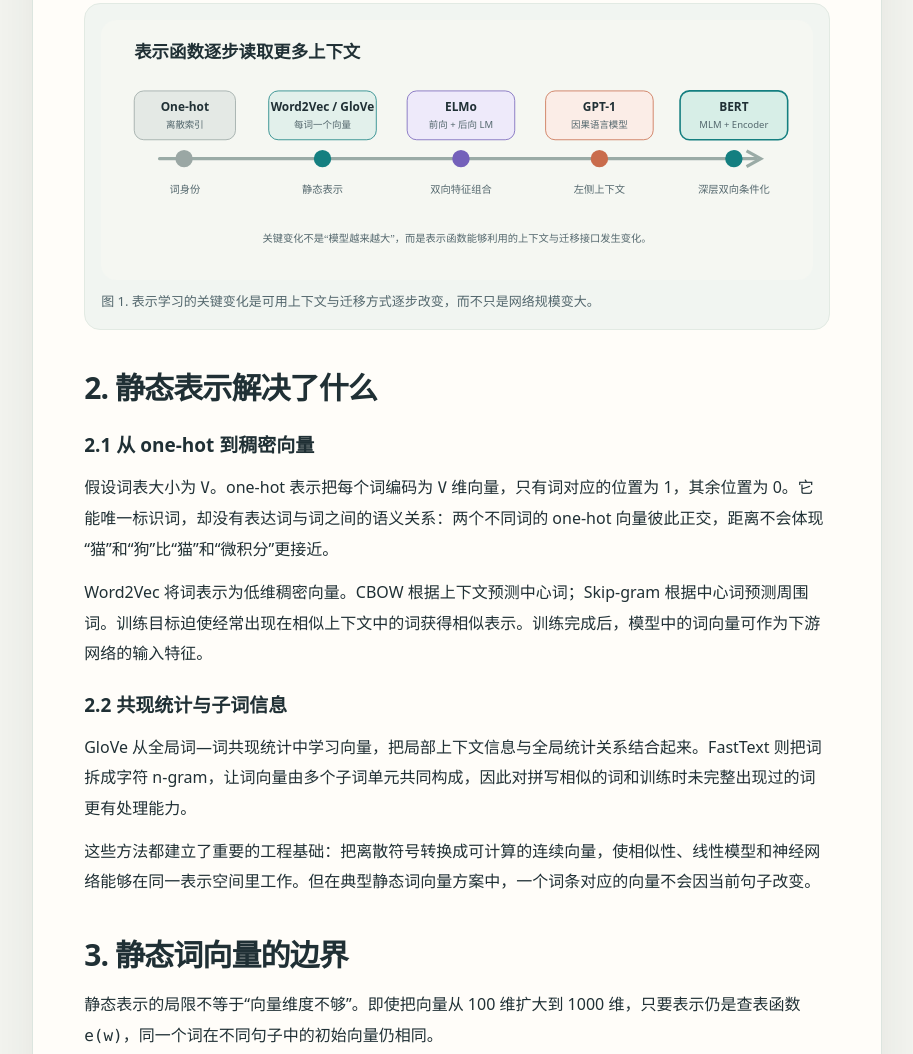
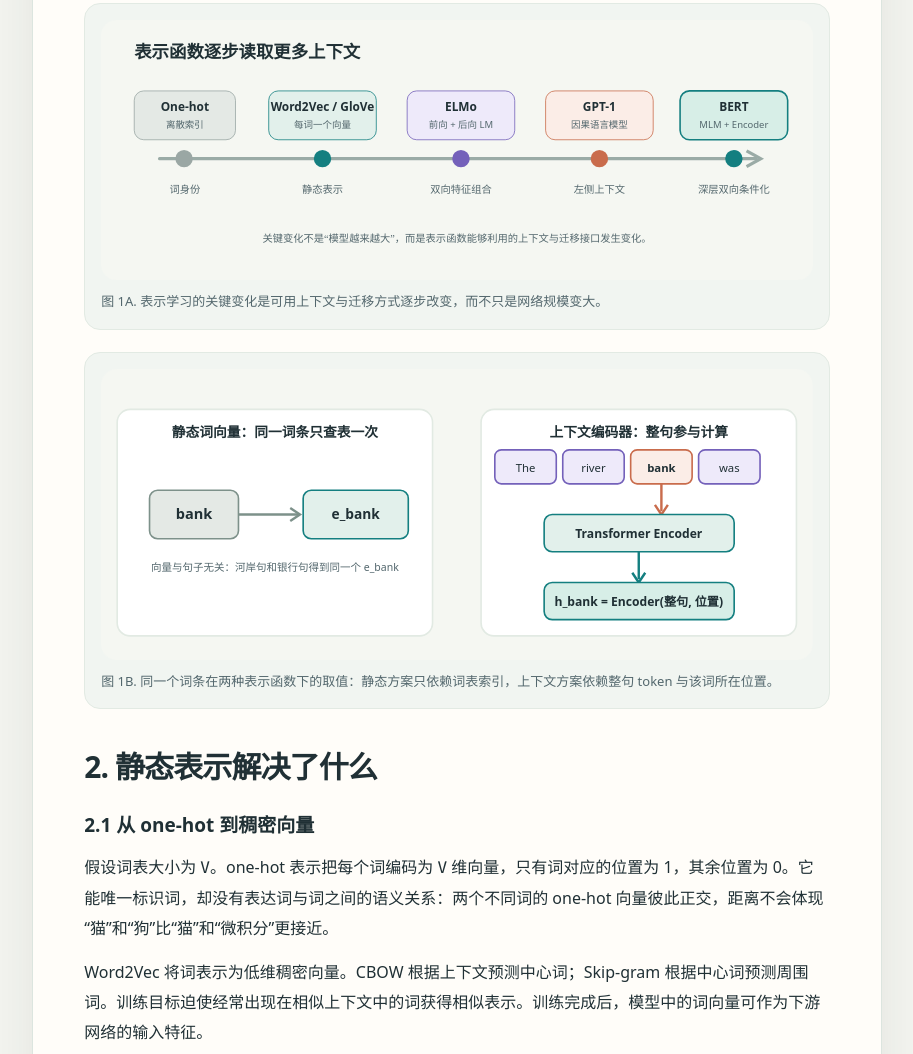
Before and after one commit to 1998x-stack/Bert-tutorial, a website: page articles/01-pretraining-evolution.html in a window 1280 px wide. Shown: the part 864-1918 px from the top of the page, without its empty margins (280-1193 px from the left). Drawn offline with Linux system fonts and the light colour scheme.

Commit message:
feat(Bert-tutorial): add static-vs-contextual representation figure and third demo state to chapter 01

```diff
--- a/articles/01-pretraining-evolution.html
+++ b/articles/01-pretraining-evolution.html
@@ -46,7 +46,33 @@
           <p>这引出表示学习的核心问题：模型要学习的是“词是什么”，还是“词在当前句子里是什么意思”？早期词向量主要解决前者；上下文表示模型把后者也纳入了表示函数。</p>
           <figure>
             <img src="../assets/diagrams/01-representation-timeline.svg" alt="从 one-hot、静态词向量、ELMo、GPT-1 到 BERT 的表示学习时间轴">
-            <figcaption>图 1. 表示学习的关键变化是可用上下文与迁移方式逐步改变，而不只是网络规模变大。</figcaption>
+            <figcaption>图 1A. 表示学习的关键变化是可用上下文与迁移方式逐步改变，而不只是网络规模变大。</figcaption>
+          </figure>
+          <figure>
+            <svg xmlns="http://www.w3.org/2000/svg" viewBox="0 0 880 360" role="img" aria-labelledby="c01reprTitle c01reprDesc">
+              <title id="c01reprTitle">静态查表与上下文编码器的表示函数对比</title>
+              <desc id="c01reprDesc">左侧静态词向量对词条 bank 只查表一次，得到与句子无关的固定向量 e_bank；右侧上下文编码器读取整句 token，由 Transformer Encoder 计算位置相关的 h_bank。</desc>
+              <rect width="880" height="360" rx="20" fill="#f5f7f2"/>
+              <g font-family="system-ui, sans-serif" fill="#203035">
+                <rect x="20" y="50" width="390" height="280" rx="16" fill="#ffffff" stroke="#e2eae3" stroke-width="2"/>
+                <text x="215" y="84" text-anchor="middle" font-size="17" font-weight="700">静态词向量：同一词条只查表一次</text>
+                <rect x="60" y="150" width="110" height="60" rx="10" fill="#e4e9e5" stroke="#7d918a" stroke-width="2"/><text x="115" y="186" text-anchor="middle" font-size="18" font-weight="700">bank</text>
+                <path d="M170 180 H244" stroke="#7d918a" stroke-width="3"/><path d="M234 172 L246 180 L234 188" fill="none" stroke="#7d918a" stroke-width="3"/>
+                <rect x="250" y="150" width="130" height="60" rx="10" fill="#e2f0eb" stroke="#147f80" stroke-width="2"/><text x="315" y="186" text-anchor="middle" font-size="17" font-weight="700">e_bank</text>
+                <text x="215" y="250" text-anchor="middle" font-size="13" fill="#53676d">向量与句子无关：河岸句和银行句得到同一个 e_bank</text>
+                <rect x="470" y="50" width="390" height="280" rx="16" fill="#ffffff" stroke="#e2eae3" stroke-width="2"/>
+                <text x="665" y="84" text-anchor="middle" font-size="17" font-weight="700">上下文编码器：整句参与计算</text>
+                <rect x="487" y="100" width="76" height="42" rx="8" fill="#eeeafa" stroke="#7461ba" stroke-width="2"/><text x="525" y="127" text-anchor="middle" font-size="14">The</text>
+                <rect x="571" y="100" width="76" height="42" rx="8" fill="#eeeafa" stroke="#7461ba" stroke-width="2"/><text x="609" y="127" text-anchor="middle" font-size="14">river</text>
+                <rect x="655" y="100" width="76" height="42" rx="8" fill="#fbede7" stroke="#c96c4c" stroke-width="2"/><text x="693" y="127" text-anchor="middle" font-size="14" font-weight="700">bank</text>
+                <rect x="739" y="100" width="76" height="42" rx="8" fill="#eeeafa" stroke="#7461ba" stroke-width="2"/><text x="777" y="127" text-anchor="middle" font-size="14">was</text>
+                <path d="M693 142 V176" stroke="#c96c4c" stroke-width="3"/><path d="M685 168 L693 180 L701 168" fill="none" stroke="#c96c4c" stroke-width="3"/>
+                <rect x="548" y="180" width="235" height="46" rx="10" fill="#e2f0eb" stroke="#147f80" stroke-width="2"/><text x="665" y="209" text-anchor="middle" font-size="15" font-weight="700">Transformer Encoder</text>
+                <path d="M665 226 V260" stroke="#147f80" stroke-width="3"/><path d="M657 252 L665 264 L673 252" fill="none" stroke="#147f80" stroke-width="3"/>
+                <rect x="548" y="264" width="235" height="46" rx="10" fill="#d7eee7" stroke="#147f80" stroke-width="2"/><text x="665" y="293" text-anchor="middle" font-size="15" font-weight="700">h_bank = Encoder(整句, 位置)</text>
+              </g>
+            </svg>
+            <figcaption>图 1B. 同一个词条在两种表示函数下的取值：静态方案只依赖词表索引，上下文方案依赖整句 token 与该词所在位置。</figcaption>
           </figure>
         </section>
 
@@ -141,12 +167,13 @@
             <div class="demo-controls">
               <button type="button" data-demo-action="river" aria-pressed="true">河岸语境</button>
               <button type="button" data-demo-action="finance" aria-pressed="false">金融语境</button>
+              <button type="button" data-demo-action="verb" aria-pressed="false">动词语境</button>
             </div>
             <pre class="demo-output" data-demo-output aria-live="polite">句子：The river bank was covered with grass.
 静态词向量：查表 bank → 同一个 e_bank
 上下文表示：h_bank = Encoder(整句, bank 所在位置)
 解释：当前上下文包含 river 与 grass，帮助模型解释 bank 的用法。</pre>
-            <script type="application/json" data-demo-states>{"river":"句子：The river bank was covered with grass.\n静态词向量：查表 bank → 同一个 e_bank\n上下文表示：h_bank = Encoder(整句, bank 所在位置)\n解释：当前上下文包含 river 与 grass，帮助模型解释 bank 的用法。","finance":"句子：She deposited the check at the bank.\n静态词向量：查表 bank → 仍然是同一个 e_bank\n上下文表示：h_bank = Encoder(整句, bank 所在位置)\n解释：当前上下文包含 deposited 与 check，帮助模型解释 bank 的金融含义。"}</script>
+            <script type="application/json" data-demo-states>{"river":"句子：The river bank was covered with grass.\n静态词向量：查表 bank → 同一个 e_bank\n上下文表示：h_bank = Encoder(整句, bank 所在位置)\n解释：当前上下文包含 river 与 grass，帮助模型解释 bank 的用法。","finance":"句子：She deposited the check at the bank.\n静态词向量：查表 bank → 仍然是同一个 e_bank\n上下文表示：h_bank = Encoder(整句, bank 所在位置)\n解释：当前上下文包含 deposited 与 check，帮助模型解释 bank 的金融含义。","verb":"句子：The plane banked steeply to the left.\n静态词向量：查表 bank → 还是同一个 e_bank\n上下文表示：h_bank = Encoder(整句, bank 所在位置)\n解释：banked 在此作动词（倾斜转弯），词性也需根据左右文判断；静态词向量不区分词性。"}</script>
           </div>
         </section>
 
```
